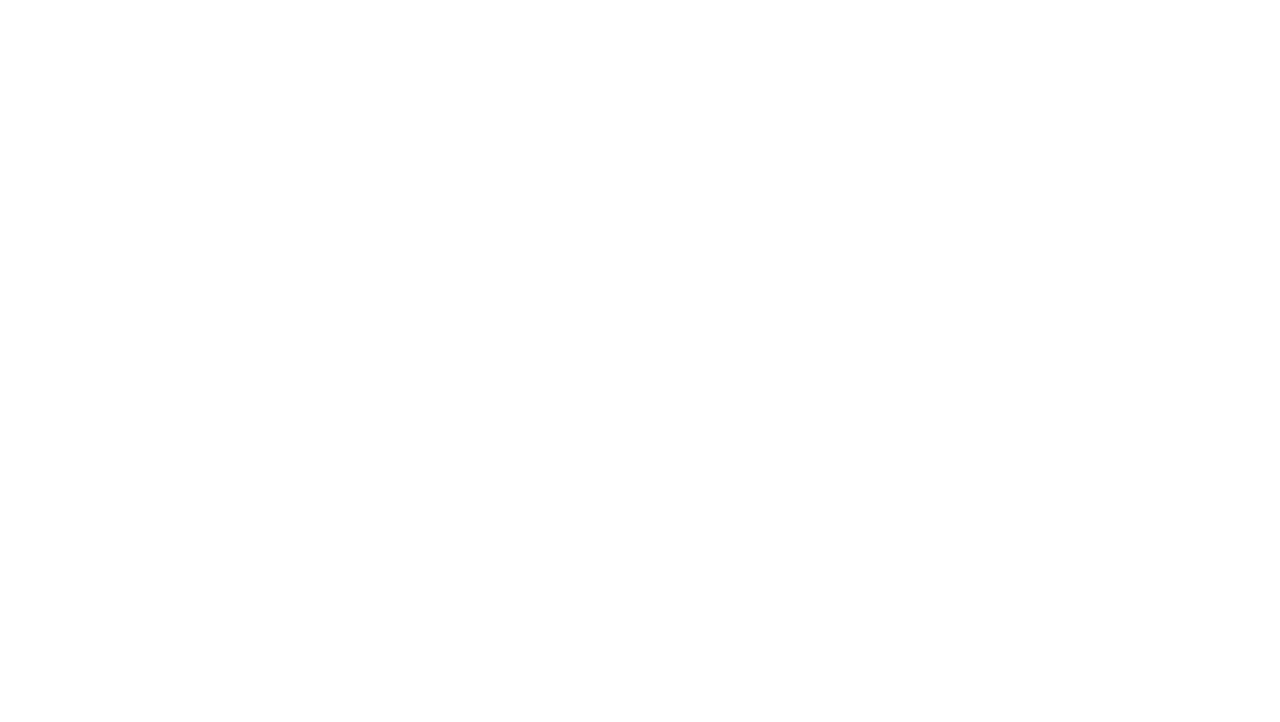
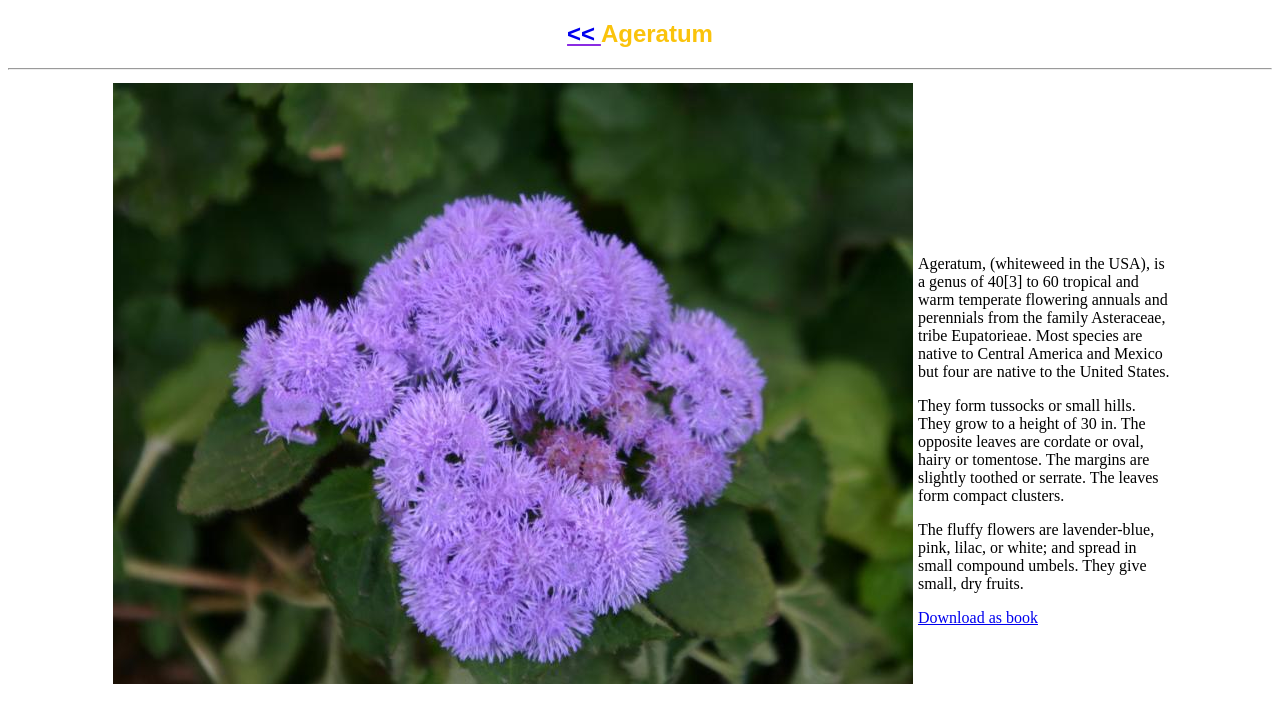
Before and after one commit to step-batch-7/flower-catalog-palpriyanshu, a plain HTML site: page public/html/ageratum.html in a window 1280 px wide. Drawn offline with Linux system fonts and the light colour scheme.

Commit message:
created page for ageratum flower
By click on waterPot the image will disappear for 1 sec
by click on download as book pdf will be shown ,
it will not be download

```diff
--- a/public/css/style.css
+++ b/public/css/style.css
@@ -51,7 +51,13 @@ hr.bottom {
 
 #abeliophyllum {
   width: 500px;
-  height: 500px;
+  height: auto;
+  margin: 5px;
+}
+
+#ageratum {
+  width: 800px;
+  height: auto;
   margin: 5px;
 }
 
@@ -59,3 +65,11 @@ hr.bottom {
   padding-top: 100px;
   margin: auto 0;
 }
+
+.rightBorder {
+  border-right: 0.5 solid gray;
+}
+
+.hide {
+  visibility: hidden;
+}
--- a/public/html/ageratum.html
+++ b/public/html/ageratum.html
@@ -0,0 +1,37 @@
+<!DOCTYPE html>
+<html lang="en">
+  <head>
+    <meta charset="UTF-8" />
+    <title>Ageratum</title>
+    <link rel="stylesheet" href="../css/style.css" />
+  </head>
+  <body class="rightBorder">
+    <h2 class="pageHeading">
+      <a class="back" href="index.html"> << </a>
+      Ageratum
+    </h2>
+    <hr />
+    <div class="page">
+      <img id="ageratum" src="../image/pbase-agerantum.jpg" alt="ageratum" />
+      <div class="text">
+        <p>
+          Ageratum, (whiteweed in the USA), is a genus of 40[3] to 60 tropical
+          and warm temperate flowering annuals and perennials from the family
+          Asteraceae, tribe Eupatorieae. Most species are native to Central
+          America and Mexico but four are native to the United States.
+        </p>
+        <p>
+          They form tussocks or small hills. They grow to a height of 30 in. The
+          opposite leaves are cordate or oval, hairy or tomentose. The margins
+          are slightly toothed or serrate. The leaves form compact clusters.
+        </p>
+        <p>
+          The fluffy flowers are lavender-blue, pink, lilac, or white; and
+          spread in small compound umbels. They give small, dry fruits.
+        </p>
+
+        <a href="../pdf/Ageratum.pdf">Download as book</a>
+      </div>
+    </div>
+  </body>
+</html>
```
Also changed, not shown: public/html/abeliophyllum.html (+2 -2 lines), public/html/index.html (+3 -3 lines), todo.txt (+9 -9 lines).
